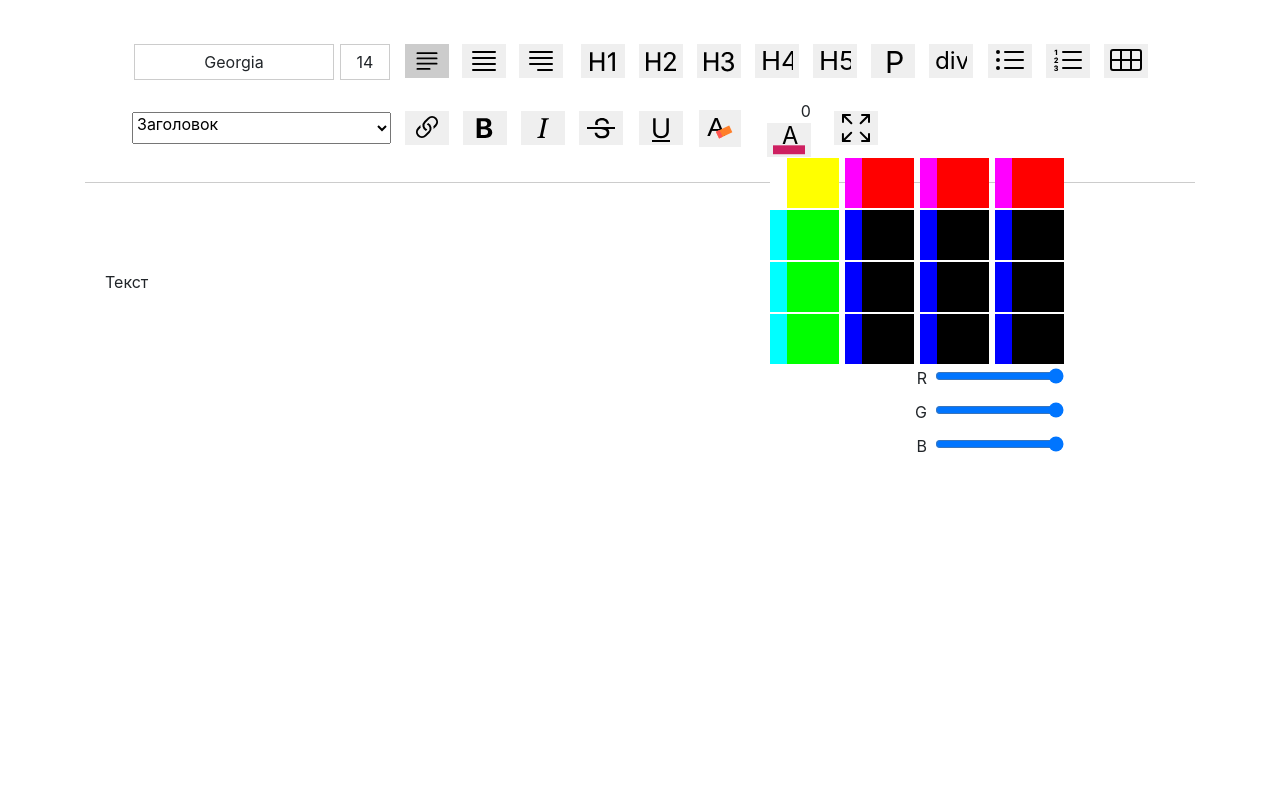
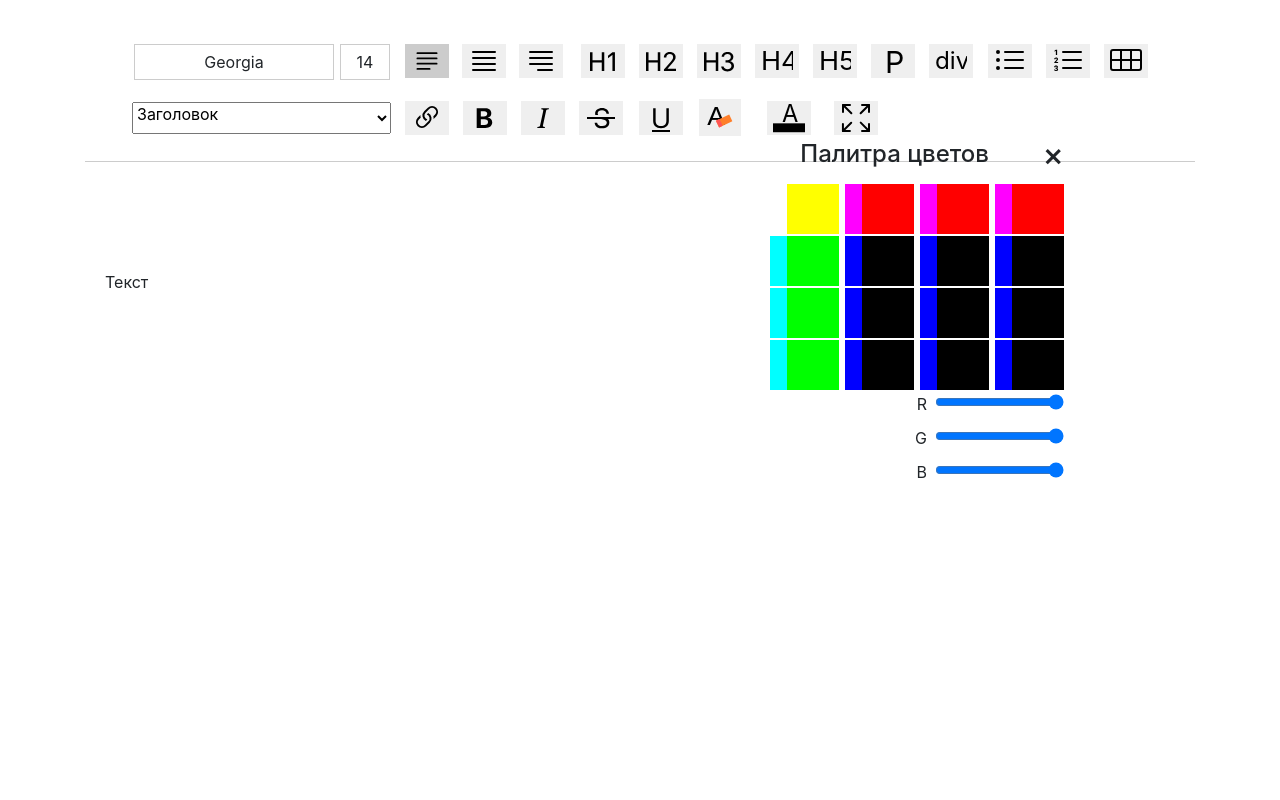
Before and after one commit to dimaarion/react-redactor, a React (Create React App) app: page / in a window 1280 px wide. Shown: the top 800 px of the page. Built offline with nearby package versions, Linux system fonts and the light colour scheme.

Commit message:
dimaarion/react-redactor.git

```diff
--- a/src/LiterSelectColor.js
+++ b/src/LiterSelectColor.js
@@ -1,7 +1,8 @@
 import React, { useState } from "react";
 import { selectedStyles, countArray, rgb2hex } from "./action/index";
+import "./css/palitra.css";
 export default function LiterSelectColor(props) {
-  const [rgb, setRgb] = useState(0);
+  const [rgb, setRgb] = useState([]);
   const [r, setR] = useState(255);
   const [g, setG] = useState(255);
   const [b, setB] = useState(255);
@@ -9,6 +10,14 @@ export default function LiterSelectColor(props) {
     return (
       <table style={{ position: "absolute", width: "300px", height: "300px" }}>
         <tbody>
+          <tr>
+            <td colSpan="3">
+              <h4>Палитра цветов</h4>
+            </td>
+            <td className="closePalitr">
+              <h2>&times;</h2>
+            </td>
+          </tr>
           {countArray(4).map((n) => (
             <tr key={n + 2 + "r"}>
               {countArray(4).map((j) => (
@@ -20,15 +29,7 @@ export default function LiterSelectColor(props) {
                           <td
                             key={l * 4000 + "b"}
                             onClick={(e) => {
-                              let rgbE = e.target.style.backgroundColor
-                                .split(",")
-                                .map((x) =>
-                                  x
-                                    .match(/[0-9]/g)
-                                    .join(",")
-                                    .replace(/[,]/g, "")
-                                );
-                              setRgb(rgb2hex(rgbE[0], rgbE[1], rgbE[2]));
+                              setRgb(e.target.style.backgroundColor);
                             }}
                             style={{
                               width: "50px",
@@ -102,15 +103,12 @@ export default function LiterSelectColor(props) {
               />
             </td>
           </tr>
-          <tr style={{ backgroundColor: rgb }}></tr>
         </tbody>
       </table>
     );
-    // ctx.fillRect(j*25,i*25,25,25);
   }
   return (
     <div className="listItems">
-      {rgb}
       <button
         onClick={() => {
           selectedStyles(props, "span", false, "color:red;");
@@ -127,7 +125,7 @@ export default function LiterSelectColor(props) {
           <text x="5" y="11" style={{ fontSize: "10pt" }}>
             A
           </text>
-          <rect width="21" height="5" x="0" y="12" fill="#ce2061"></rect>
+          <rect width="21" height="5" x="0" y="12" fill={rgb}></rect>
         </svg>
       </button>
       {palitra()}
--- /dev/null
+++ b/src/css/palitra.css
@@ -0,0 +1,2 @@
+.closePalitr {
+}
```
